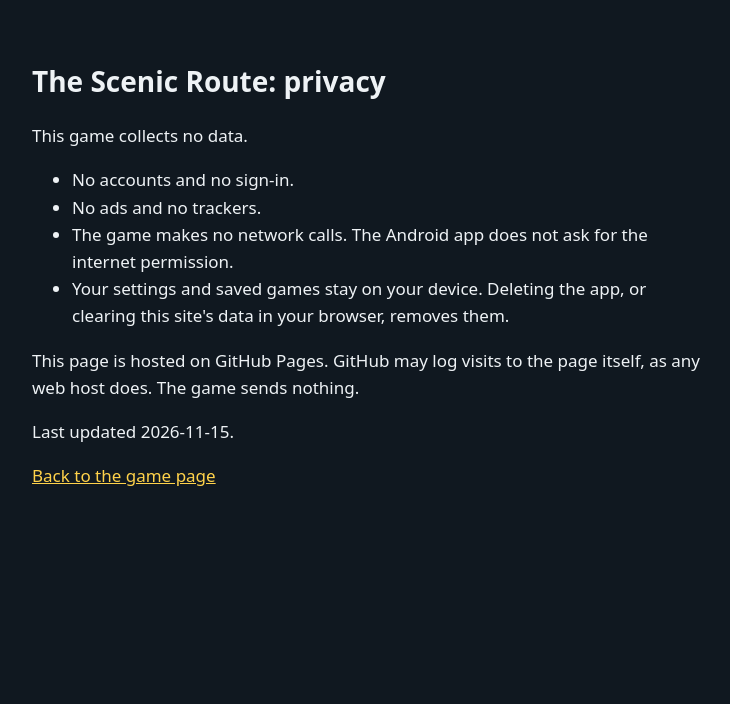
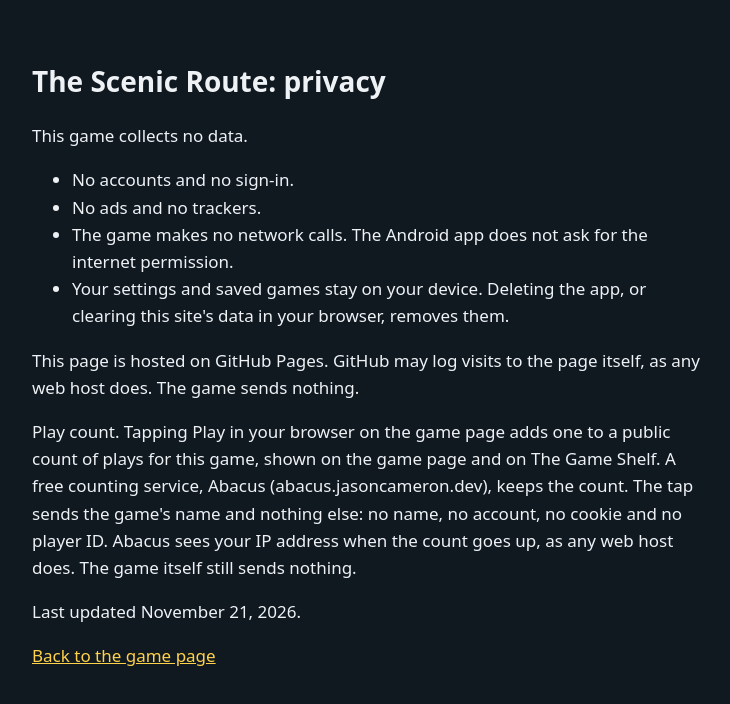
Before and after one commit to bclark10121-cloud/the-scenic-route, a plain HTML site: page docs/privacy.html in a window 1280 px wide. Shown: the whole page, without its empty margins (268-998 px from the left). Drawn offline with Linux system fonts and the light colour scheme.

Commit message:
Game page: play count from the Play in your browser button
BC, 2026-11-21: a shared play count on every game page and The Game
Shelf. The page loads /plays.js from The Game Shelf. A tap on Play in
your browser adds one at Abacus. The game itself sends nothing (G6.13).
Privacy page says so.

Co-Authored-By: Claude Fable 5.2 <noreply@anthropic.com>
Claude-Session: https://claude.ai/code/session_0117TTYBQNYDTkQkEZuBANWC

```diff
--- a/docs/privacy.html
+++ b/docs/privacy.html
@@ -13,6 +13,7 @@ main{max-width:680px;margin:0 auto;padding:40px 20px}h1{font-size:28px}a{color:#
 <li>Your settings and saved games stay on your device. Deleting the app, or clearing this site's data in your browser, removes them.</li>
 </ul>
 <p>This page is hosted on GitHub Pages. GitHub may log visits to the page itself, as any web host does. The game sends nothing.</p>
-<p>Last updated 2026-11-15.</p>
+<p>Play count. Tapping Play in your browser on the game page adds one to a public count of plays for this game, shown on the game page and on The Game Shelf. A free counting service, Abacus (abacus.jasoncameron.dev), keeps the count. The tap sends the game's name and nothing else: no name, no account, no cookie and no player ID. Abacus sees your IP address when the count goes up, as any web host does. The game itself still sends nothing.</p>
+<p>Last updated November 21, 2026.</p>
 <p><a href="./">Back to the game page</a></p>
 </main></body></html>
```
Also changed, not shown: docs/index.html (+1 -1 lines).
